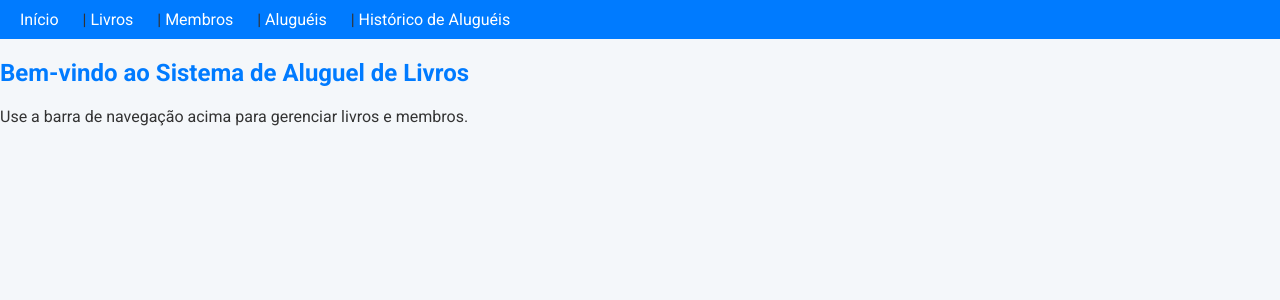
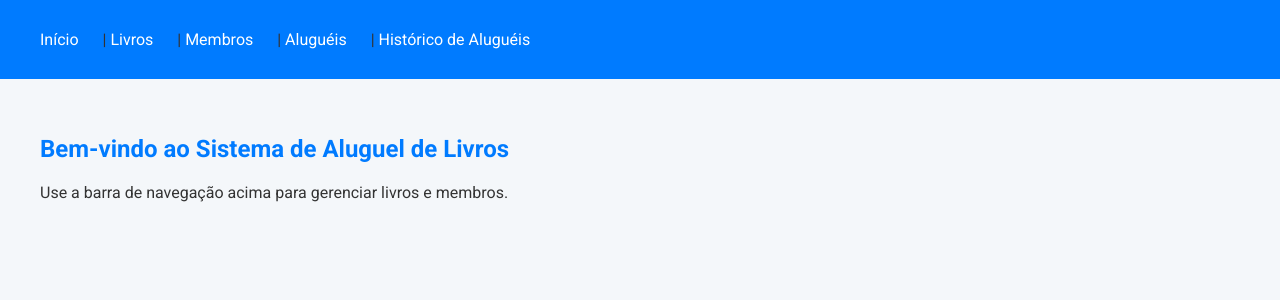
Before and after one commit to MrKvra/Projeto-Impacta, a Flask app: page / in a window 1280 px wide. Shown: the top 300 px of the page. Run offline with Flask 3, Linux system fonts and the light colour scheme.

Commit message:
Adicionado Class Container em alguns endpoints onde a class estava ausente e não estavam sendo centralizados corretamente.

```diff
--- a/app.py
+++ b/app.py
@@ -235,4 +235,4 @@ def rental_history():
     return render_template('rental_history.html', rentals=rentals_paginated.items, pagination=rentals_paginated, per_page=per_page)
 
 if __name__ == '__main__':
-    app.run(debug=True)
+    app.run(host='0.0.0.0', port=5000, debug=True)
--- a/templates/base.html
+++ b/templates/base.html
@@ -7,13 +7,15 @@
 </head>
 <body>
     <nav>
+        <div class="container">
         <a href="{{ url_for('index') }}">Início</a> |
         <a href="{{ url_for('view_books') }}">Livros</a> |
         <a href="{{ url_for('view_members') }}">Membros</a> |
         <a href="{{ url_for('rentals') }}">Aluguéis</a> |
         <a href="{{ url_for('rental_history') }}">Histórico de Aluguéis</a>
+        </div>
     </nav>
-    <div>
+    <div class="container">
         {% block content %}{% endblock %}
     </div>
 </body>
```
